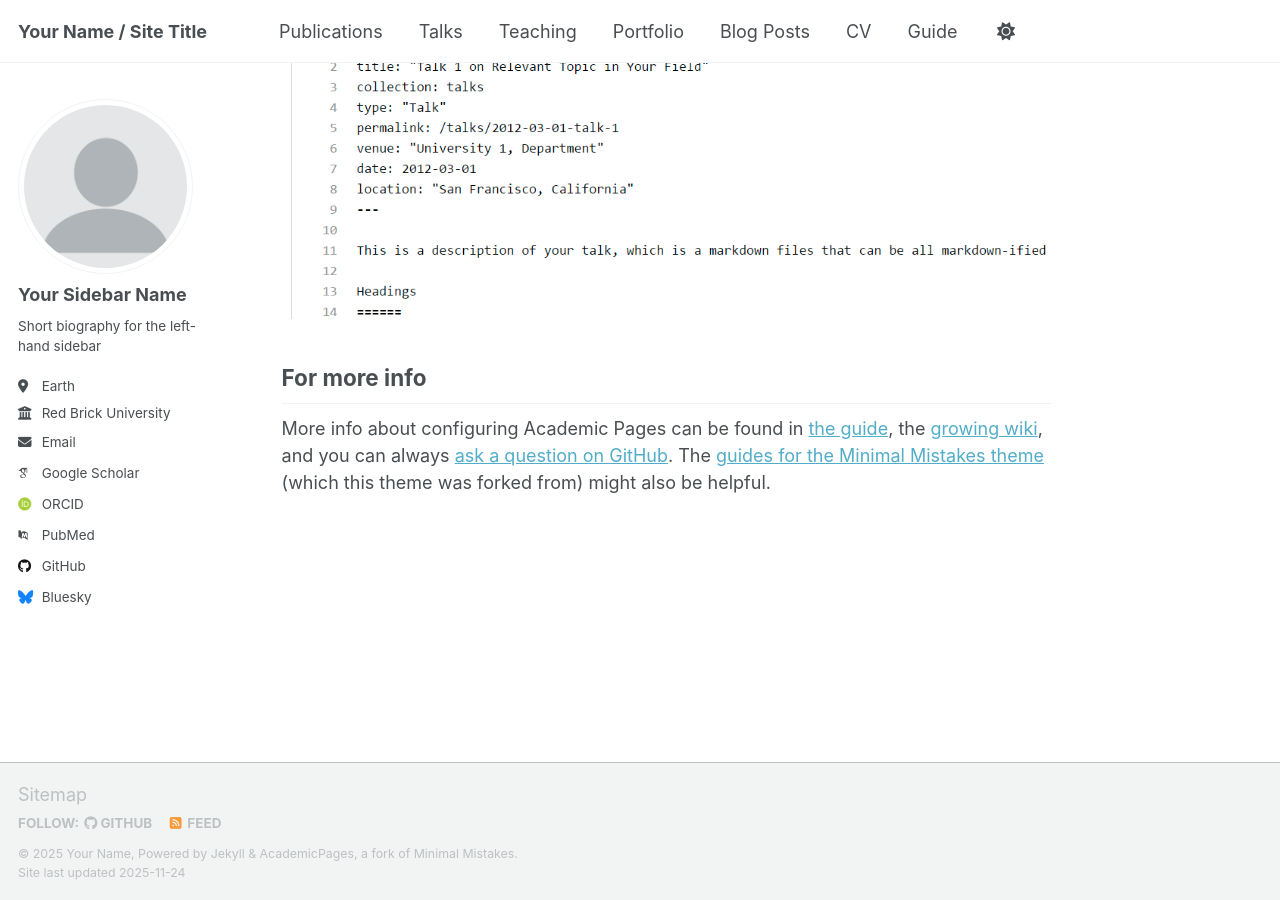
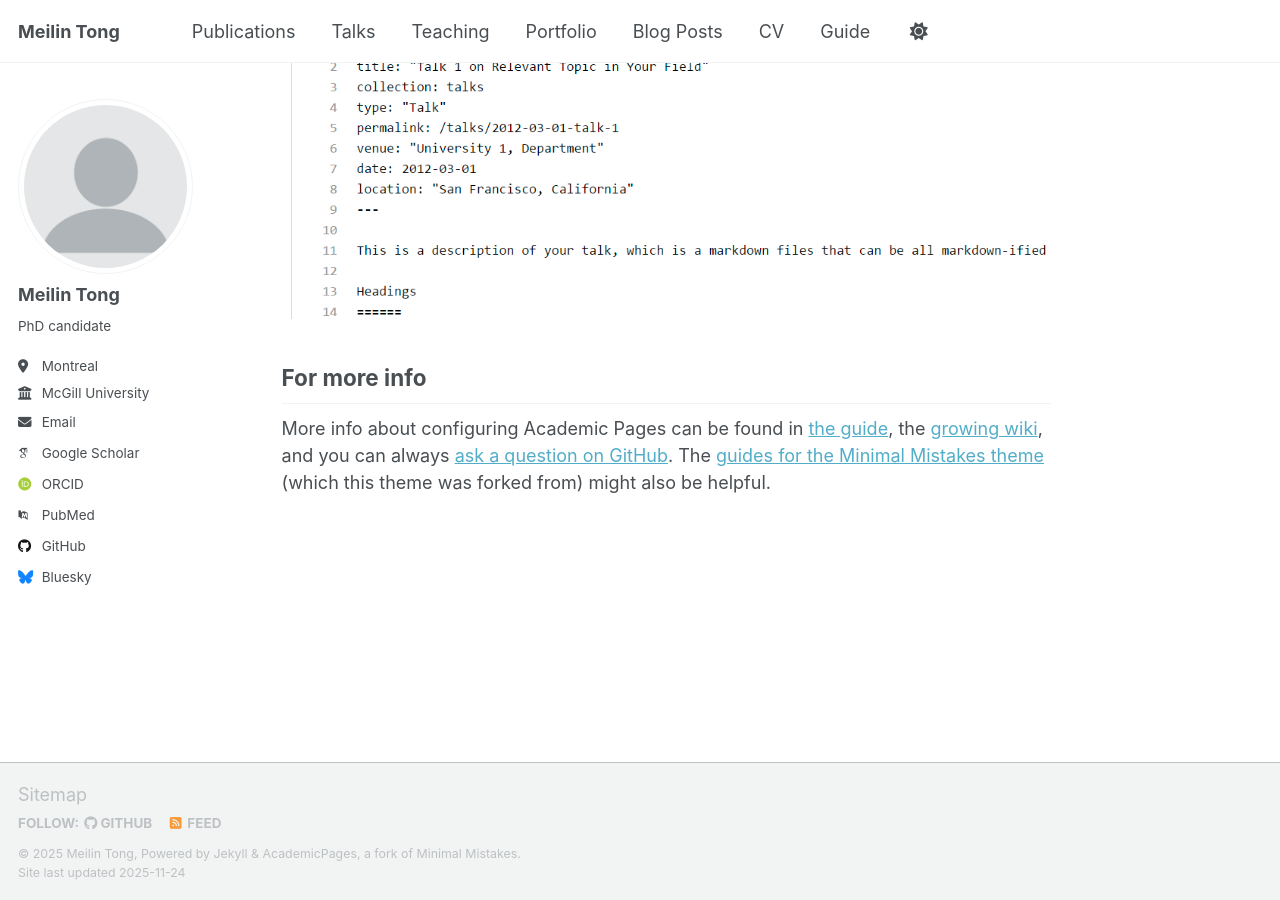
Before and after one commit to phoeebbe/site-test, a Jekyll site: the page built from _pages/about.md, in a window 1280 px wide and 900 px high, scrolled down 2880 px. Built offline with Jekyll 4.4.1, drawn with Linux system fonts in a browser that asks for light colours; some web fonts are replaced; a script that is not in the unit is left out.

Commit message:
Update _config.yml

```diff
--- a/_config.yml
+++ b/_config.yml
@@ -9,10 +9,10 @@
 # Basic Site Settings
 locale                   : "en-US"
 site_theme               : "default" # Currently available options are "default", "air"
-title                    : "Your Name / Site Title"
+title                    : "Meilin Tong"
 title_separator          : "-"
-name                     : &name "Your Name"
-description              : &description "Your Name's academic portfolio"   # Update this with a general description of your site, this is the default if not overridden by a page
+name                     : &name "Meilin Tong"
+description              : &description "I am a PhD candidate in Economics at McGill University."   # Update this with a general description of your site, this is the default if not overridden by a page
 url                      : https://academicpages.github.io # The base hostname & protocol for your site e.g. "https://[your GitHub username].github.io",
                                                            # or if you already have some other page hosted on Github then use "https://[your GitHub username].github.io/[Your Repo Name]"
 baseurl                  : "" # the subpath of your site, e.g. "/blog"
@@ -24,13 +24,13 @@ repository               : "academicpages/academicpages.github.io"
 author:
   # Biographic information
   avatar           : "profile.png"
-  name             : "Your Sidebar Name"
+  name             : "Meilin Tong"
   pronouns         : # example: "she/her"
-  bio              : "Short biography for the left-hand sidebar"
-  location         : "Earth"
-  employer         : "Red Brick University"
+  bio              : "PhD candidate"
+  location         : "Montreal"
+  employer         : "McGill University"
   uri              : # URL
-  email            : "none@example.org"
+  email            : "meilin.tong@mail.mcgill.ca"
 
   # Academic websites
   academia         : # URL
```
